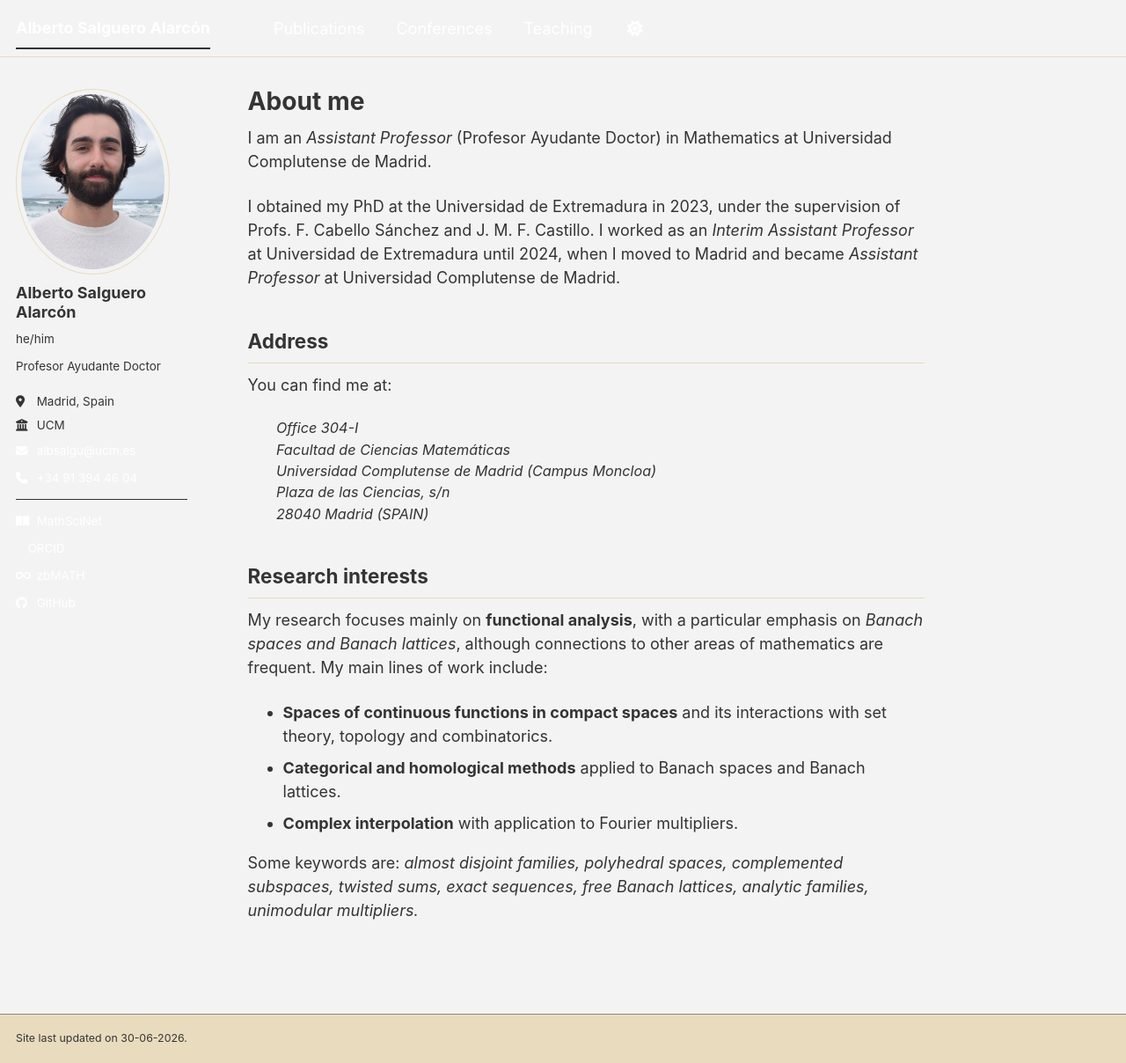
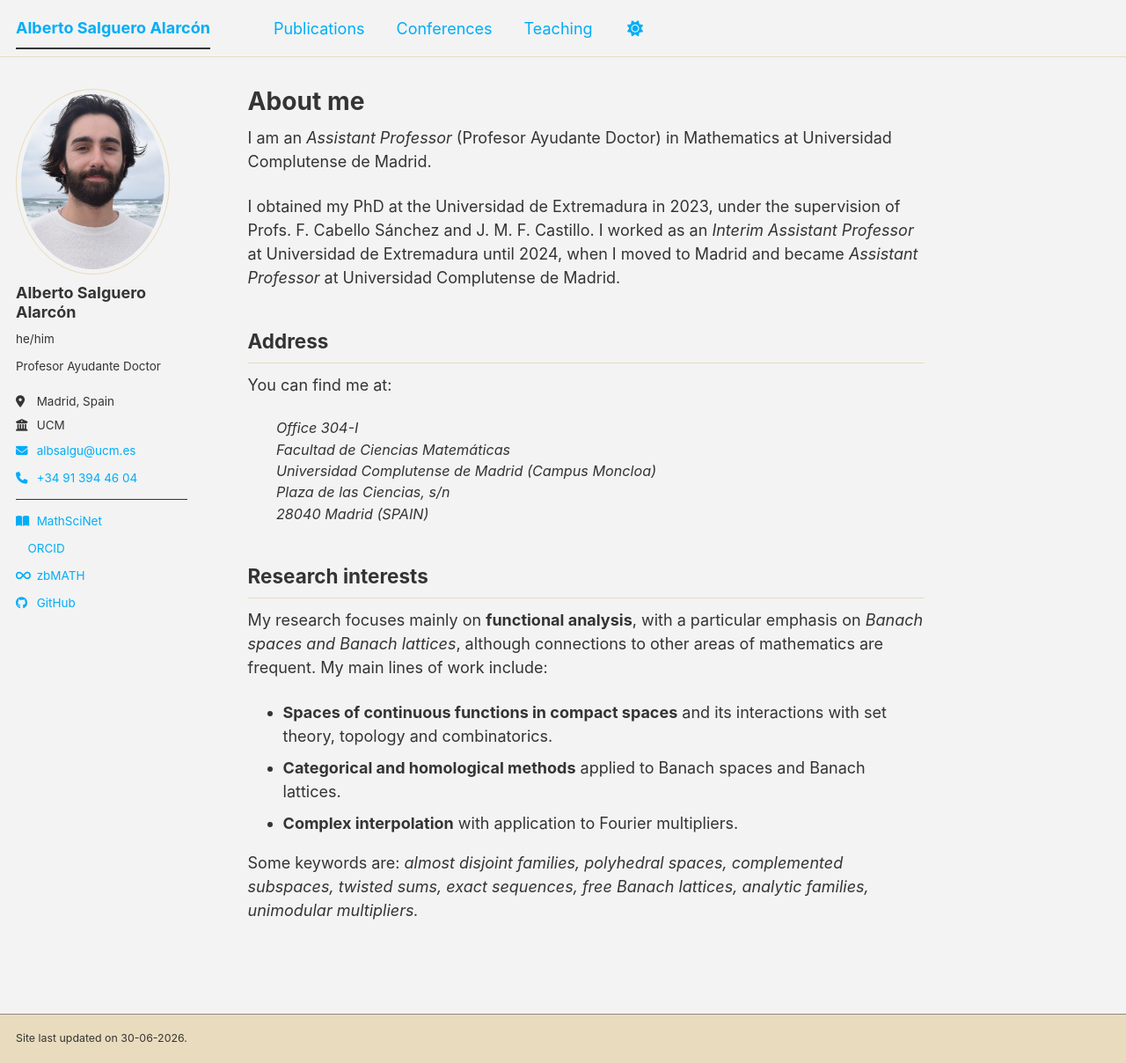
Before and after one commit to salgueroalarcon/salgueroalarcon.github.io, a Jekyll site: the page built from _pages/about.md, in a window 1280 px wide and 1208 px high. Shown: the whole window at 88% size. Built offline with Jekyll 4.4.1, drawn with Linux system fonts in a browser that asks for light colours; a style sheet for code colours, icons or effects is not loaded.

Commit message:
Update custom.html

```diff
--- a/_includes/head/custom.html
+++ b/_includes/head/custom.html
@@ -4,12 +4,12 @@
 <style>
   /* Color normal de los enlaces */
   a {
-    color: #ffffff !important;
+    color: #00adf7 !important;
   }
 
   /* Color cuando pasas el ratón por encima (Hover) */
   a:hover {
-    color: #ff5722 !important;
+    color: #ff9c12 !important;
   }
 </style>
 
```
